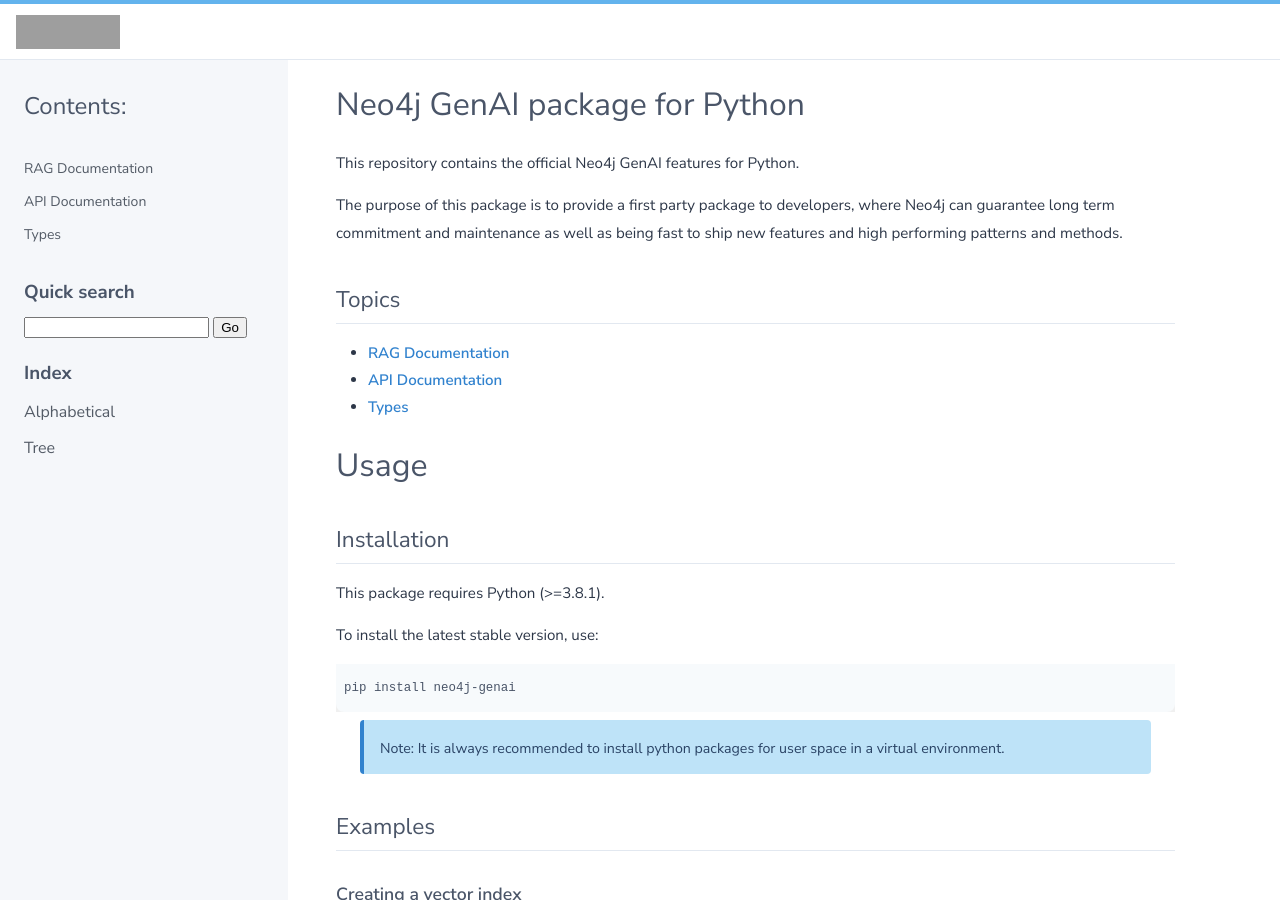
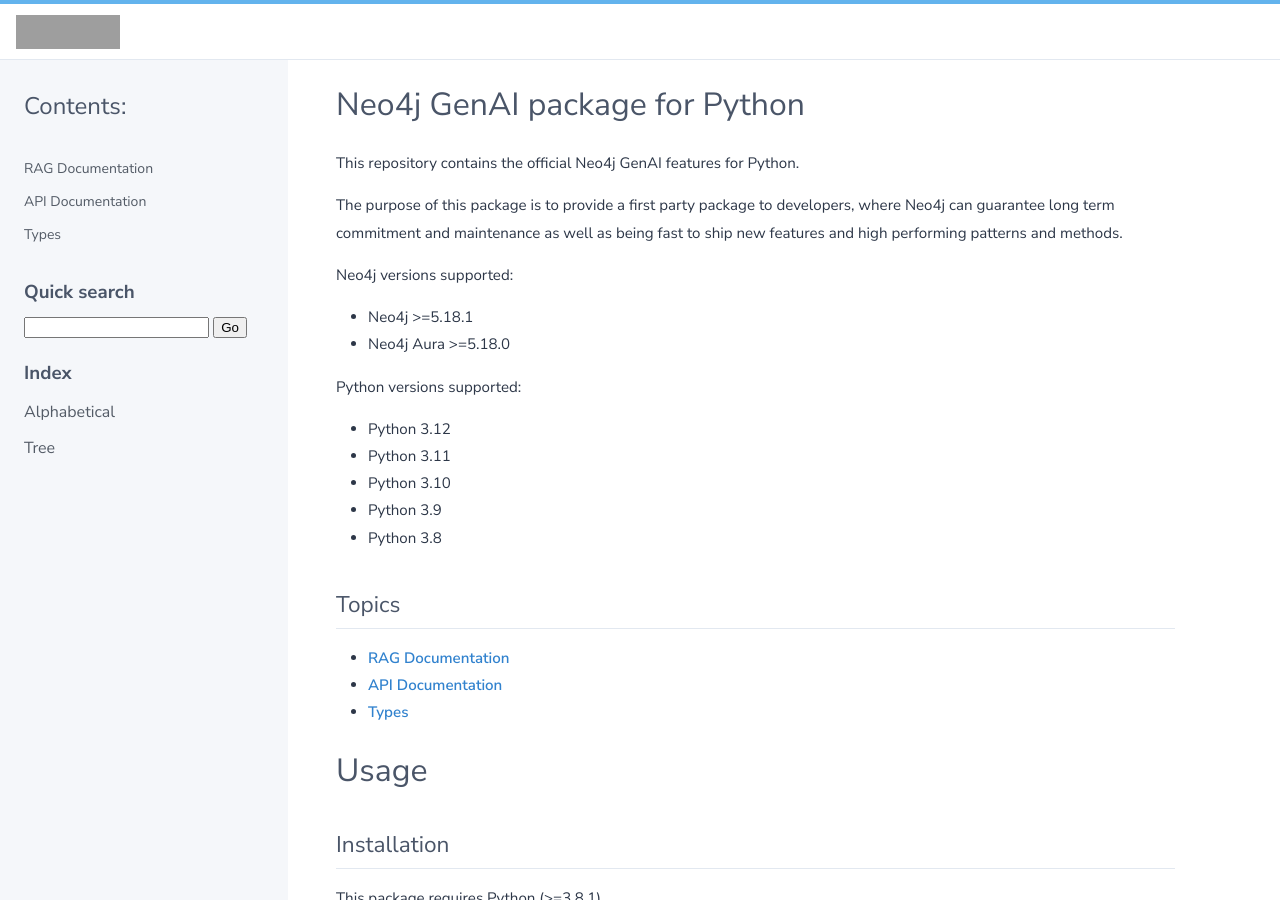
Before and after one commit to neo4j/neo4j-graphrag-python, a Sphinx documentation site: the page built from docs/source/index.rst, in a window 1280 px wide and 900 px high. Built offline with Sphinx 7.4.7, drawn with Linux system fonts in a browser that asks for light colours; some web fonts are replaced; grey boxes are pictures that could not be loaded.

Commit message:
Add supported python and neo4j version

```diff
--- a/docs/source/index.rst
+++ b/docs/source/index.rst
@@ -11,6 +11,20 @@
 The purpose of this package is to provide a first party package to developers,
 where Neo4j can guarantee long term commitment and maintenance as well as being
 fast to ship new features and high performing patterns and methods.
+
+Neo4j versions supported:
+
+* Neo4j >=5.18.1
+* Neo4j Aura >=5.18.0
+
+Python versions supported:
+
+* Python 3.12
+* Python 3.11
+* Python 3.10
+* Python 3.9
+* Python 3.8
+
 
 ******
 Topics
```
Also changed, not shown: README.md (+8 -0 lines).
